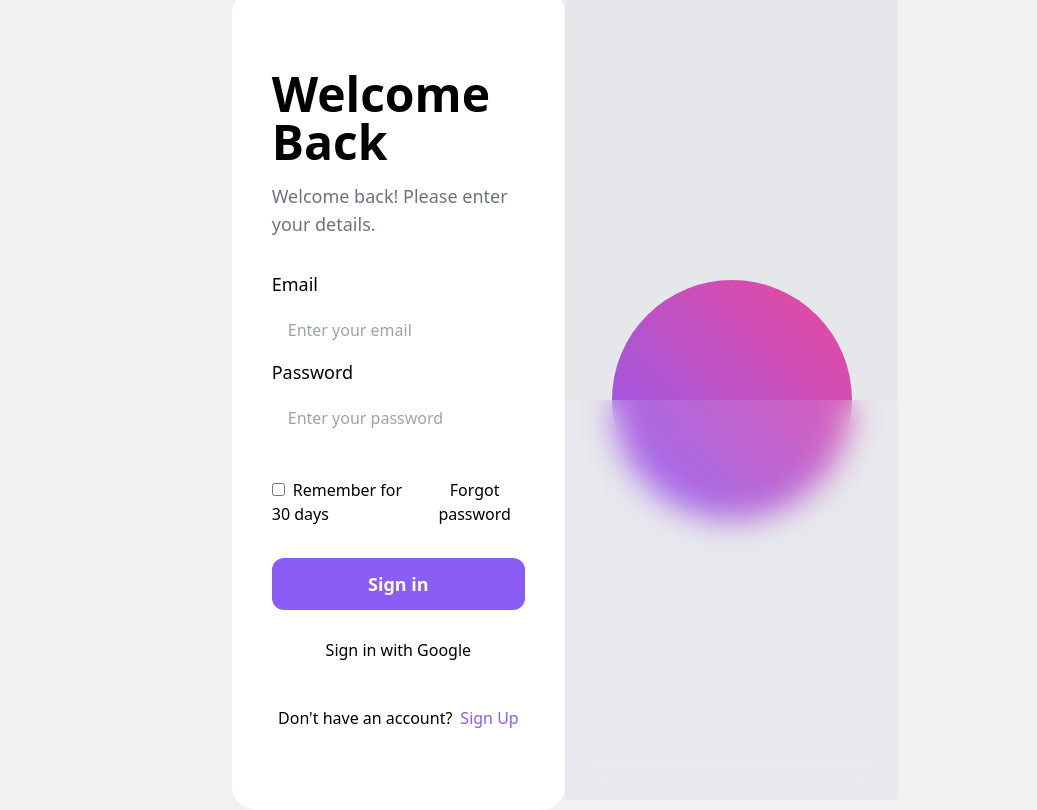
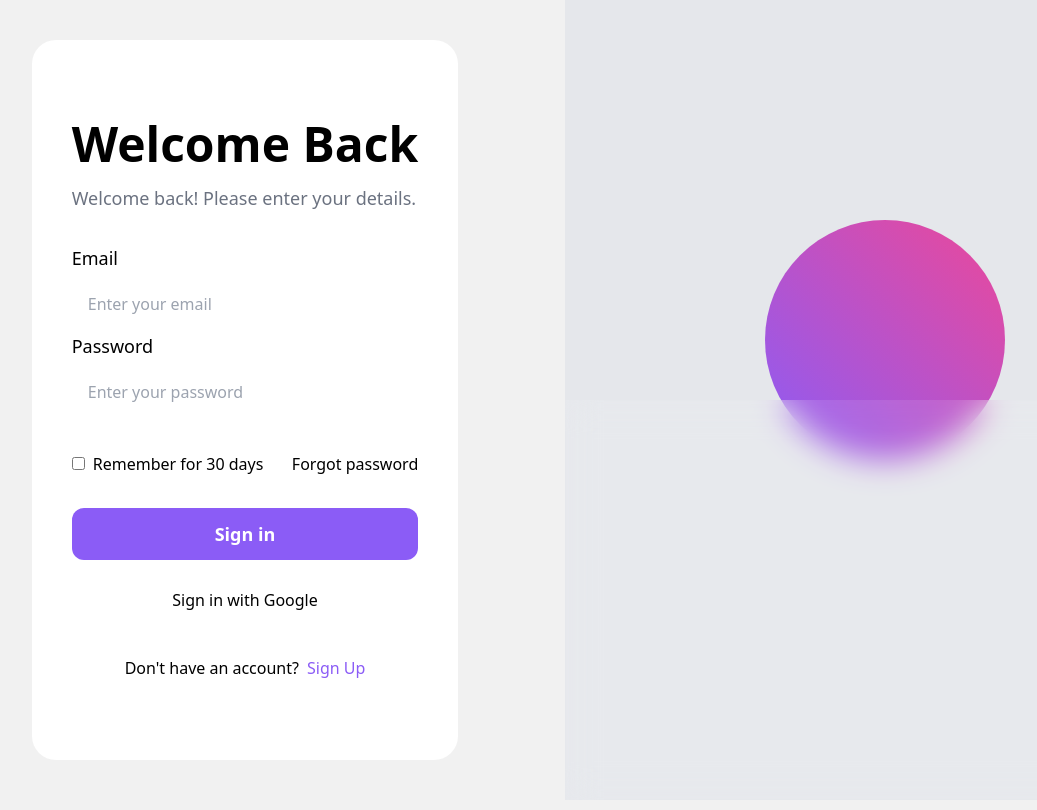
Before and after one commit to BernardoViP/react-course, a React (Create React App) app: page / in a window 1280 px wide. Shown: the whole page, without its empty margins (75-1112 px from the left). Built offline with nearby package versions, Linux system fonts and the light colour scheme.

Commit message:
add animated bounce

```diff
--- a/src/App.css
+++ b/src/App.css
@@ -11,11 +11,5 @@
 }
 
 body {
-  display: flex;
-  flex-direction: column;
-  justify-content: center;
-  align-items: center;
-  width: 100%;
   background: #f1f1f1 ;
-  gap: 40px;
 }
--- a/src/App.jsx
+++ b/src/App.jsx
@@ -8,7 +8,7 @@ function App() {
       <Form />
       </div>
       <div className="hidden relative lg:flex h-full w-1/2 items-center justify-center bg-gray-200">
-        <div  className="w-60 h-60 bg-gradient-to-tr from-violet-500 to-pink-500 rounded-full animated-bounce"></div>
+        <div  className="w-60 h-60 bg-gradient-to-tr from-violet-500 to-pink-500 rounded-full animate-bounce"></div>
         <div className="w-full h-1/2 absolute bottom-0 bg-white/10 backdrop-blur-lg"></div>
       </div>
     </div>
```
